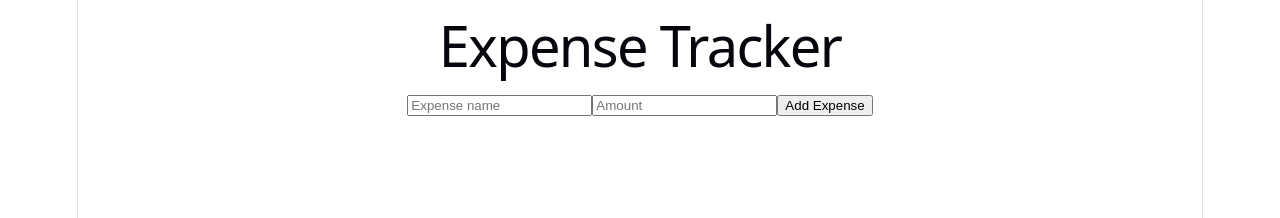
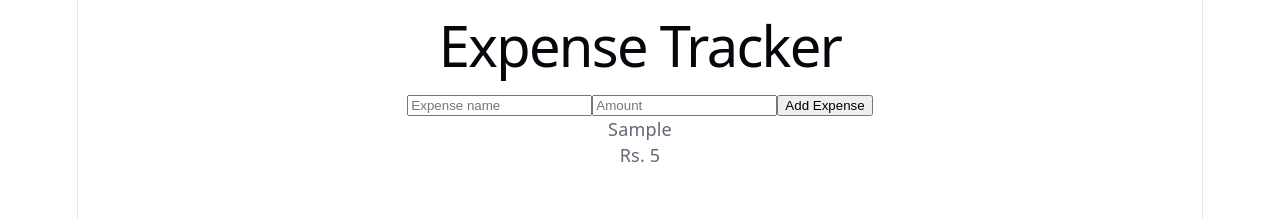
Before and after one commit to zunairasiddique269-hub/expense-tracker, a React (Vite) app in the folder expense-tracker/: page / in a window 1280 px wide. Both pictures are taken after typing "Sample", "5" into the empty fields and a click on the button "Add Expense". Shown: the top 218 px of the page. Built offline with nearby package versions, Linux system fonts and the light colour scheme.

Commit message:
Display added expenses

```diff
--- a/expense-tracker/src/App.jsx
+++ b/expense-tracker/src/App.jsx
@@ -34,6 +34,15 @@ const [amount, setAmount] = useState('')
   Add Expense
 </button>
       </div>
+
+      <div>
+  {expenses.map((expense, index) => (
+    <div key={index}>
+      <p>{expense.name}</p>
+      <p>Rs. {expense.amount}</p>
+    </div>
+  ))}
+</div>
     </div>
   )
 }
```
